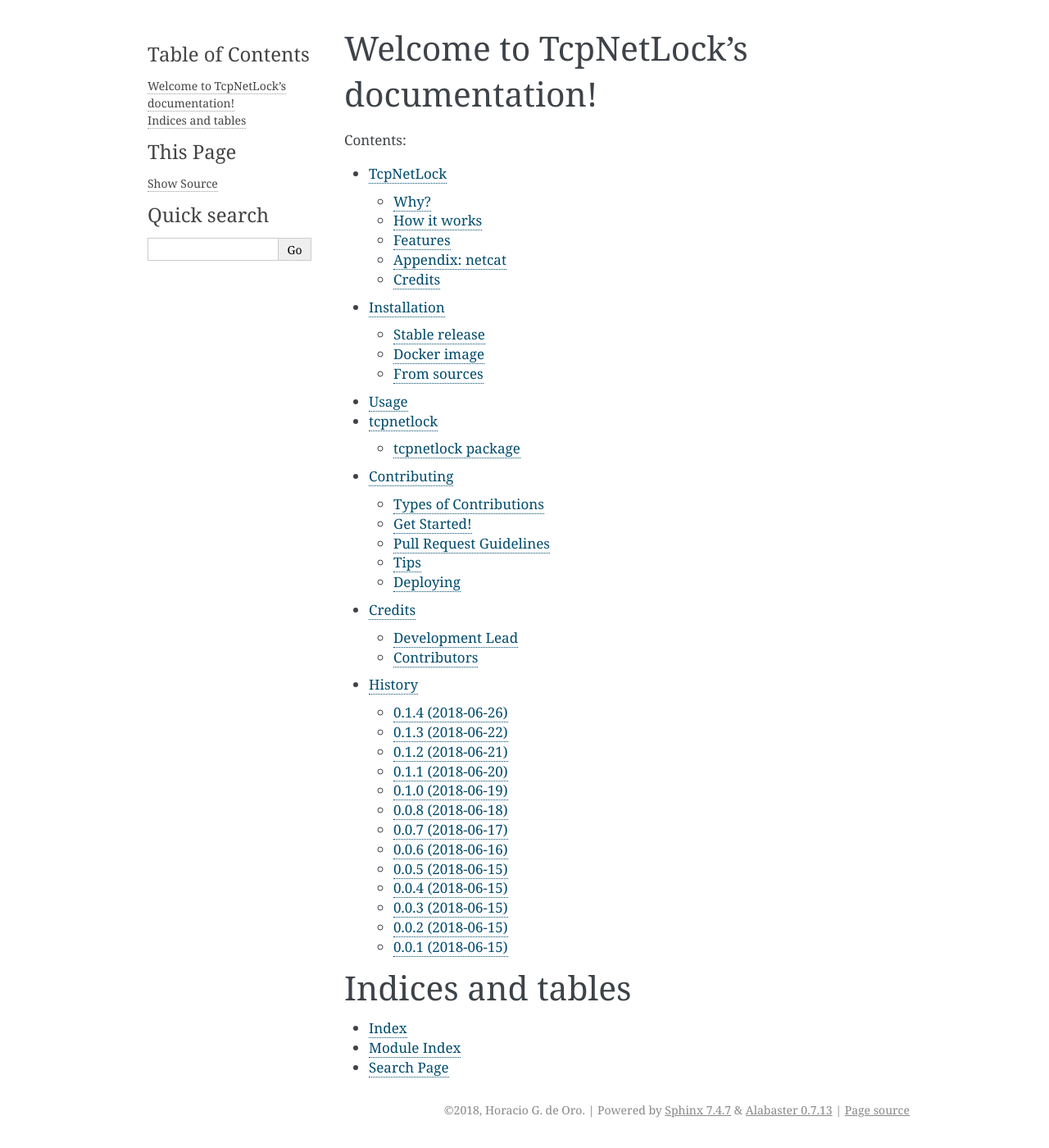
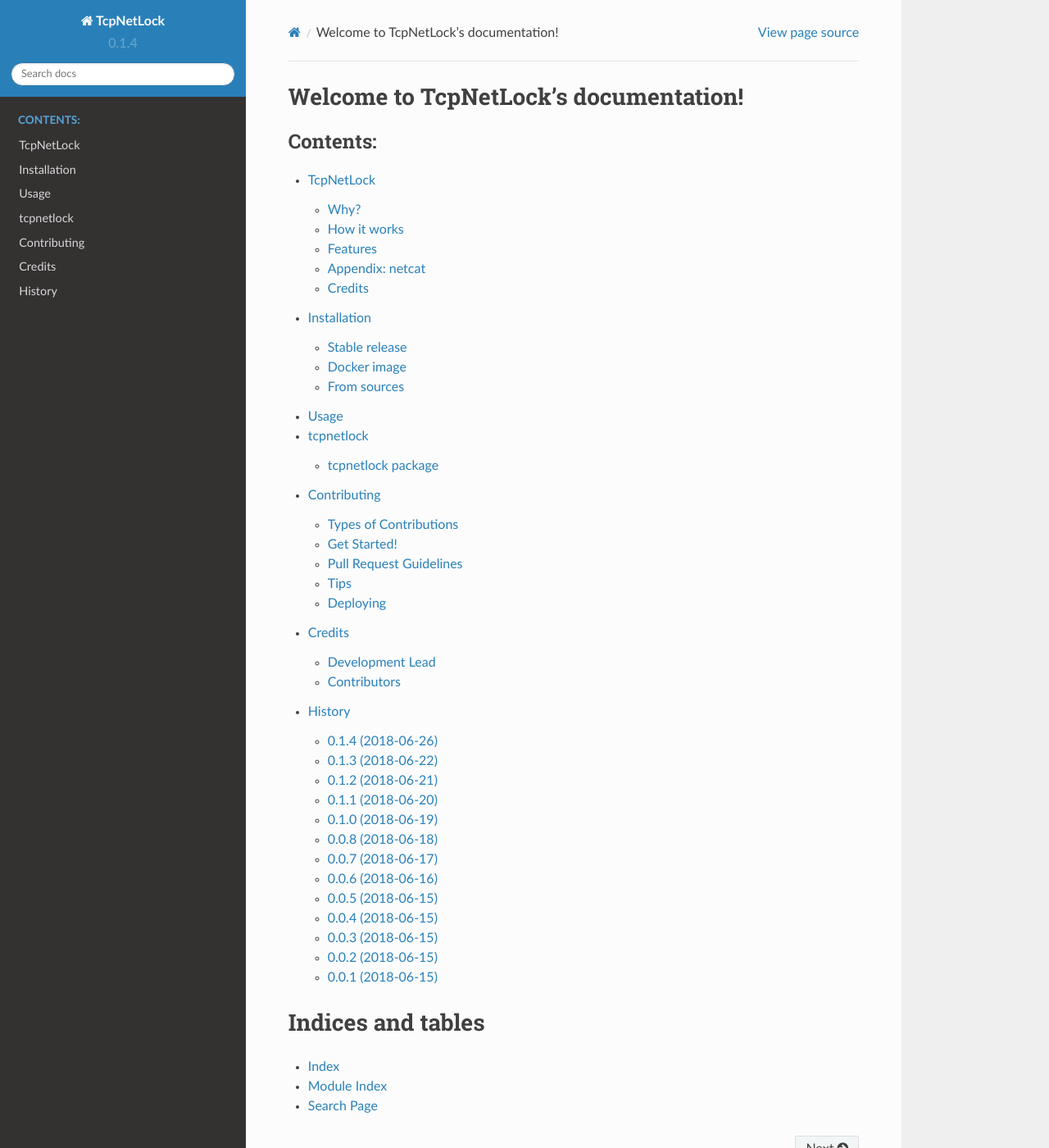
Before and after one commit to hgdeoro/tcpnetlock, a Sphinx documentation site: the page built from docs/index.rst, in a window 1280 px wide and 1400 px high. Shown: the whole window at 82% size. Built offline with Sphinx 7.4.7 and the Read the Docs theme 2.0.0, drawn with Linux system fonts in a browser that asks for light colours; some of the changed text lies outside the part shown.

Commit message:
Add sphinx_rtd_theme

```diff
--- a/docs/conf.py
+++ b/docs/conf.py
@@ -84,7 +84,8 @@
 # The theme to use for HTML and HTML Help pages.  See the documentation for
 # a list of builtin themes.
 #
-html_theme = 'alabaster'
+# html_theme = 'alabaster'
+html_theme = "sphinx_rtd_theme"
 
 # Theme options are theme-specific and customize the look and feel of a
 # theme further.  For a list of options available for each theme, see the
--- a/requirements_dev.txt
+++ b/requirements_dev.txt
@@ -38,6 +38,7 @@
 requests==2.19.1          # via requests-toolbelt, sphinx, twine
 six==1.11.0               # via more-itertools, packaging, pytest, sphinx, tox
 snowballstemmer==1.2.1    # via sphinx
+sphinx-rtd-theme==0.4.0
 sphinx==1.7.5
 sphinxcontrib-websupport==1.1.0  # via sphinx
 tox==3.0.0
```
Also changed, not shown: 1 other file.
